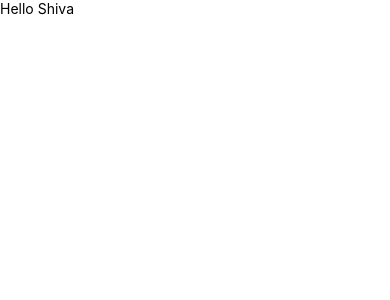
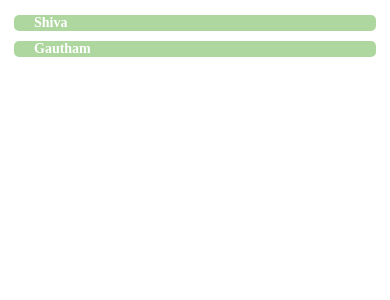
Before and after one commit to shivagunasehkaran/Timeline, a React Native app: screen / in a window 390 px wide. Shown: the top 300 px of the page. Built offline with nearby package versions, Linux system fonts and the light colour scheme.

Commit message:
Create flatlist and data binding with dummy values

```diff
--- a/views/Timeline/Timeline.js
+++ b/views/Timeline/Timeline.js
@@ -1,10 +1,39 @@
 import React from "react";
-import { View, Text } from "react-native";
+import { FlatList, View, SafeAreaView } from "react-native";
+import BrushingDetails from "../../components";
+import { styles } from "./Timeline.style";
+
+const DATA = [
+  {
+    name: "Shiva",
+    age: 10,
+  },
+  {
+    name: "Gautham",
+    age: 11,
+  },
+];
 
 const Timeline = () => {
+  // child render item
+  const childListRenderItem = ({ item, index }) => (
+    <BrushingDetails item={item} />
+  );
+
+  // child KeyExtractor
+  const childListKeyExtractor = (item, index) => String(index);
+
   return (
-    <View>
-      <Text>{"Hello Shiva"}</Text>
+    <View style={styles.container}>
+      <SafeAreaView>
+        <View style={styles.flatListView}>
+          <FlatList
+            data={DATA}
+            renderItem={childListRenderItem}
+            keyExtractor={childListKeyExtractor}
+          />
+        </View>
+      </SafeAreaView>
     </View>
   );
 };
--- a/views/Timeline/Timeline.style.js
+++ b/views/Timeline/Timeline.style.js
@@ -0,0 +1,21 @@
+import { StyleSheet } from "react-native";
+import { ColourPalette } from "../../assets/styles/ColourPalette";
+import { STATIC_TEXT } from "../../utills/Constant";
+
+export const styles = StyleSheet.create({
+  container: {
+    flex: 1,
+    backgroundColor: ColourPalette.white,
+  },
+  title: {
+    marginTop: 10,
+    paddingLeft: 17,
+    fontSize: 24,
+    fontFamily: STATIC_TEXT.font_family,
+    fontWeight: STATIC_TEXT.font_bold1,
+  },
+  flatListView: {
+    marginVertical: 10,
+    marginHorizontal: 14,
+  },
+});
```
